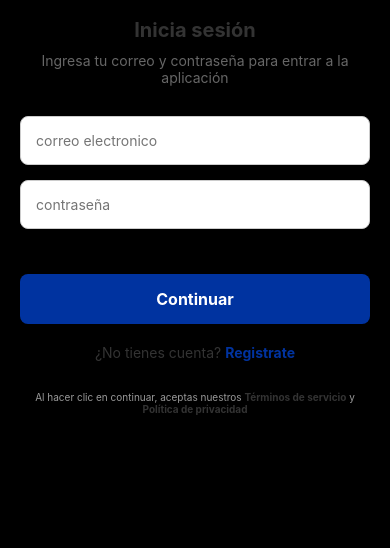
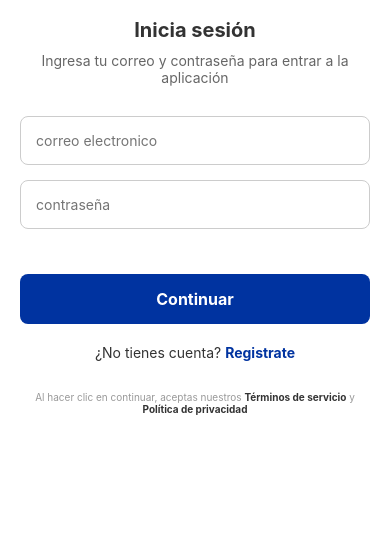
Before and after one commit to doriamontserrat/LA-MEJOR-ZONA-NORTE-, a website: page Procesamiento de imagen/index.html in a window 390 px wide. Shown: the part 296-844 px from the top of the page. Drawn offline with Linux system fonts and the light colour scheme.

Commit message:
Proyecto finales fondo

```diff
--- a/Procesamiento de imagen/style.css
+++ b/Procesamiento de imagen/style.css
@@ -2792,7 +2792,7 @@ body.bg-dark {
         @media (max-width: 500px) {
             body {
                 padding: 0;
-                background-color: #000000 !important;
+                background-color: #ffffff !important;
             }
             .page-watermark-bg {
                 display: none; /* En celular la cámara toma toda la pantalla */
```
